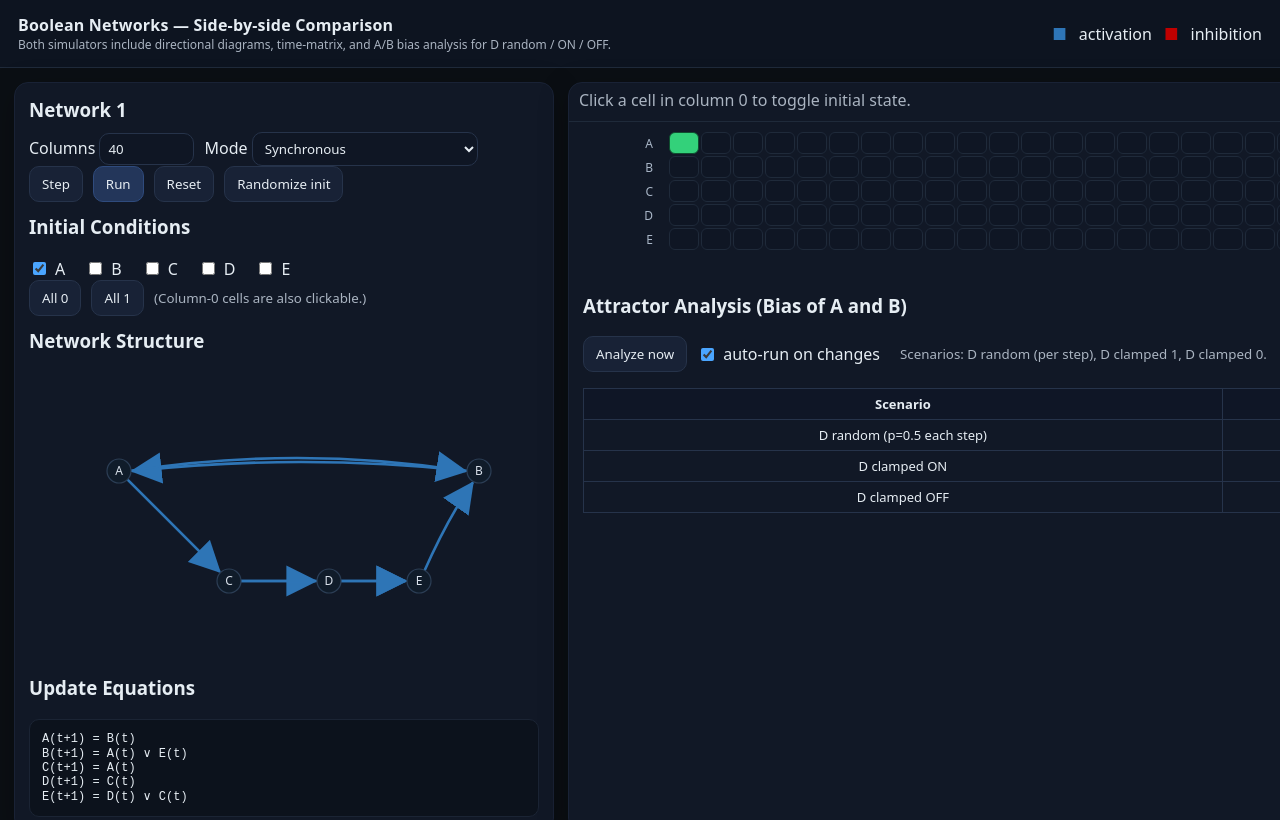
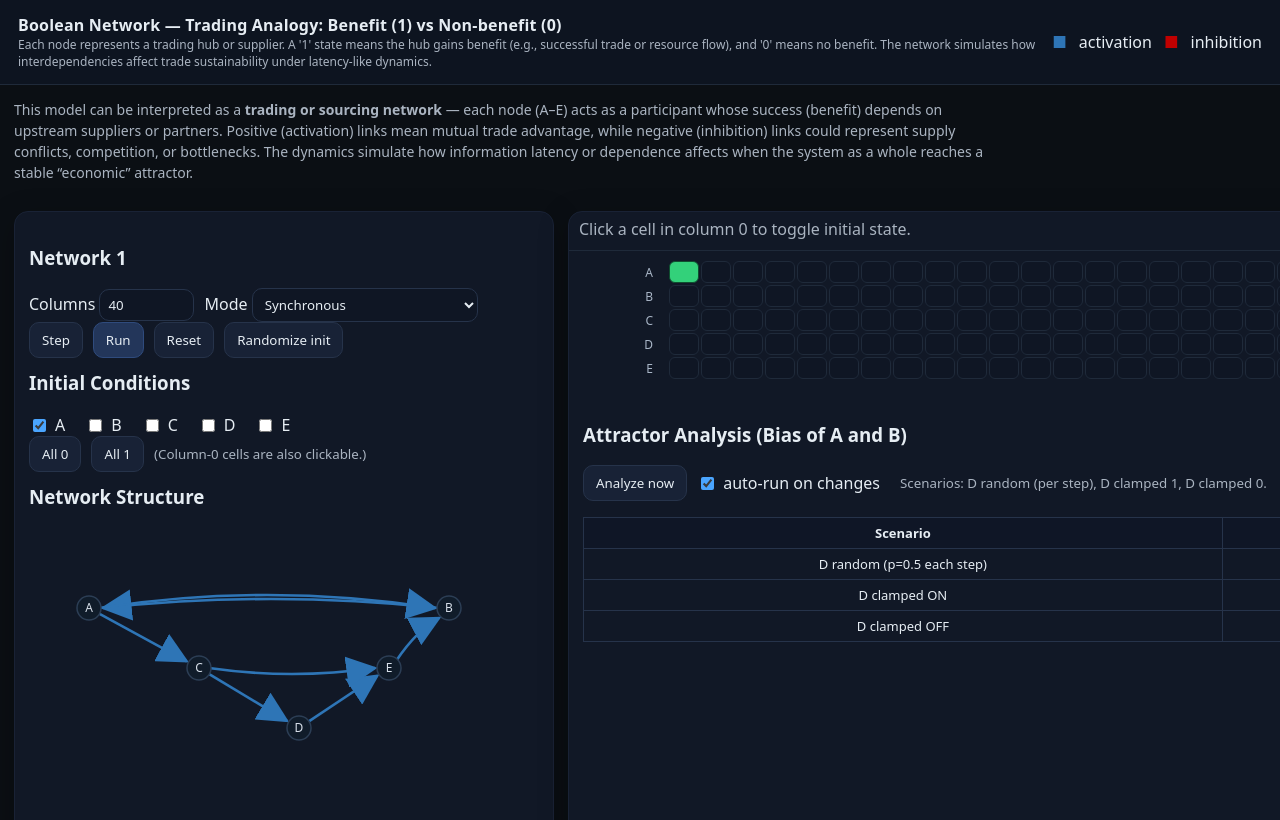
Before and after one commit to feriobrahmana/node_info_bias_simul, a plain HTML site: page index.html in a window 1280 px wide. Shown: the top 820 px of the page. Drawn offline with Linux system fonts and the light colour scheme.

Commit message:
Update index.html on struct and logic

```diff
--- a/index.html
+++ b/index.html
@@ -12,7 +12,6 @@
 	header .title{font-weight:700;letter-spacing:.2px}
 	header .subtitle{color:var(--muted);font-size:12px}
 	.wrap{display:grid;grid-template-columns:540px 1fr;gap:14px;padding:14px}
-  .wrap.two{grid-template-columns:1fr}
 	.card{background:var(--panel);border:1px solid #192235;border-radius:14px;box-shadow:0 8px 30px rgba(0,0,0,.25)}
 	.pad{padding:14px}
 	.row{display:flex;gap:10px;align-items:center;flex-wrap:wrap}
@@ -30,24 +29,26 @@
 	.label{height:22px;display:flex;align-items:center;justify-content:flex-end;color:#a9b6c7;font-size:12px;padding-right:6px}
 	.columns{display:flex;align-items:center;gap:8px;color:#aab4c1;padding:6px 10px 10px 10px}
 	svg text{font-size:12px;fill:#d8e0ea}
-  /* Bigger, clearer arrows */
-  .edge-pos{stroke:var(--pos);stroke-width:2.6;fill:none;stroke-linecap:round}
-  .edge-neg{stroke:var(--neg);stroke-width:2.6;fill:none;stroke-linecap:round}
-  .node{fill:#101c2a;stroke:#2c3e55;stroke-width:1.2}
+	.edge-pos{stroke:var(--pos);stroke-width:2.6;fill:none}
+	.edge-neg{stroke:var(--neg);stroke-width:2.6;fill:none}
+	.node{fill:#101c2a;stroke:#2c3e55;stroke-width:1.5}
 	.code{font-family:ui-monospace,monospace;background:#0c121c;border:1px solid #1b2434;padding:12px;border-radius:10px;white-space:pre-wrap;font-size:12px;margin-top:8px}
 	table{border-collapse:collapse;width:100%}
 	th,td{border:1px solid #26334a;padding:6px 8px;text-align:center;font-size:13px}
 	th{background:#0f1626}
-  .app-title{font-weight:700;margin:0 0 10px 0}
 </style>
 </head>
 <body>
   <header>
 	<div>
-      <div class="title">Boolean Networks — Side-by-side Comparison</div>
-      <div class="subtitle">Both simulators include directional diagrams, time-matrix, and A/B bias analysis for D random / ON / OFF.</div>
+		<div class="title">Boolean Network — Trading Analogy: Benefit (1) vs Non-benefit (0)</div>
+		<div class="subtitle">Each node represents a trading hub or supplier. A '1' state means the hub gains benefit (e.g., successful trade or resource flow), and '0' means no benefit. The network simulates how interdependencies affect trade sustainability under latency-like dynamics.</div>
 	</div>
 	<div style="display:flex;gap:12px;align-items:center"><span style="color:var(--pos)">■</span> activation <span style="color:var(--neg)">■</span> inhibition</div>
+	</header>
+	<div style="padding:14px;color:#aab4c1;font-size:14px;max-width:1000px;line-height:1.5">
+		This model can be interpreted as a <b>trading or sourcing network</b> — each node (A–E) acts as a participant whose success (benefit) depends on upstream suppliers or partners. Positive (activation) links mean mutual trade advantage, while negative (inhibition) links could represent supply conflicts, competition, or bottlenecks. The dynamics simulate how information latency or dependence affects when the system as a whole reaches a stable “economic” attractor.
+	</div>
   </header>
 
   <!-- APP 1 -->
@@ -229,7 +230,16 @@
       function sign(u,v){ const r=spec.rules.find(rr=>rr.lhs===v); const term=r.terms.find(t=>t.v===u); return term? term.s:+1; }
 
       // edges from rules (no labels)
-      for(const r of spec.rules){ for(const term of r.terms){ const u=term.v, v=r.lhs; if(u==='randD') continue; const curved = (u==='A'&&v==='B')? -26 : (u==='B'&&v==='A')? -18 : (u==='E'&&v==='B')? -10 : 0; edge(u,v, sign(u,v), curved); } }
+      for(const r of spec.rules){ for(const term of r.terms){ const u=term.v, v=r.lhs; if(u==='randD') continue; function curveFor(u,v){
+        // Curves for overlapping/ambiguous edges
+        if(u==='A'&&v==='B') return -26;      // top arc A→B
+        if(u==='B'&&v==='A') return -18;      // top arc B→A
+        if(u==='E'&&v==='B') return -10;      // diagonal E→B
+        if(u==='C'&&v==='E') return 12;       // chord along bottom (separate from C→D→E)
+        return 0;
+      }
+      const curved = curveFor(u,v);
+      edge(u,v, sign(u,v), curved); } }
 
       // nodes
       for(const n of NODES){ const [x,y]=pos[n]; const g=el('g'); const c=el('circle'); c.setAttribute('cx',x); c.setAttribute('cy',y); c.setAttribute('r',NODE_R); c.setAttribute('class','node'); const t=el('text'); t.setAttribute('x',x); t.setAttribute('y',y+4); t.setAttribute('text-anchor','middle'); t.textContent=n; g.appendChild(c); g.appendChild(t); svg.appendChild(g); }
@@ -282,7 +292,7 @@
       'D(t+1) = C(t)',
       'E(t+1) = D(t) ∨ C(t)'
     ],
-    layout:{A:[90,100], B:[450,100], C:[200,210], D:[300,210], E:[390,210]},
+    layout:{A:[60,80], B:[420,80], C:[170,140], D:[270,200], E:[360,140]},
     init:{A:1,B:0,C:0,D:0,E:0}
   };
 
@@ -295,7 +305,7 @@
       {lhs:'F', terms:[{v:'C', s:+1}]}, // F = C
       {lhs:'D', terms:[{v:'F', s:+1}]}, // D = F
       {lhs:'G', terms:[{v:'D', s:+1},{v:'F', s:+1}], op:'OR'}, // G = D ∨ F
-      {lhs:'E', terms:[{v:'F', s:+1},{v:'C', s:+1}], op:'OR'} // E = F ∨ C
+      {lhs:'E', terms:[{v:'G', s:+1},{v:'C', s:+1}], op:'OR'} // E = F ∨ C
     ],
     textRules:[
       'A(t+1) = B(t)',
@@ -306,7 +316,7 @@
       'G(t+1) = D(t) ∨ F(t)',
       'E(t+1) = F(t) ∨ C(t)'
     ],
-    layout:{A:[100,90], B:[700,90], C:[200,220], F:[300,220], D:[400,220], G:[500,220], E:[600,220]},
+    layout: {A:[60,80], B:[420,80], C:[170,140], F: [220,200], D: [270,240], G: [310,200], E:[360,140]},
     init:{A:1,B:0,C:0,F:0,D:0,G:0,E:0}
   };
 
```
Lines whose indentation alone changed are shown as unchanged.
